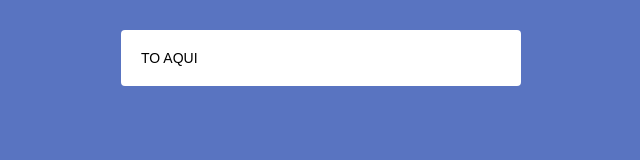
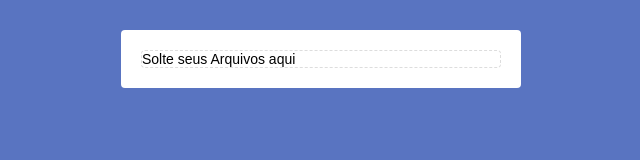
Before and after one commit to vschagas/Upload_Files, a React (Create React App) app in the folder frontend/: page / in a window 1280 px wide. Shown: the top 160 px of the page, without its empty margins (319-959 px from the left). Built offline with nearby package versions, Linux system fonts and the light colour scheme.

Commit message:
feat: add styled props at input components

```diff
--- a/frontend/src/App.js
+++ b/frontend/src/App.js
@@ -1,13 +1,14 @@
 import React, { Component } from 'react'
 import GlobalStyle from './styles/global'
 import { Container, Content } from './styles'
+import Upload from './components/Uploads'
 
 export class App extends Component {
   render() {
     return (
       <Container>
         <Content>
-          TO AQUI
+          <Upload />
         </Content>
         <GlobalStyle />
       </Container>
--- a/frontend/src/components/Uploads/index.js
+++ b/frontend/src/components/Uploads/index.js
@@ -10,10 +10,11 @@ export default class Upload extends Component {
         { ({ getRootProps, getInputProps, isDragActive, isDragReject }) => (
           <DropContainer
           { ...getRootProps() }
-          isDragActive={isDragActive}
-          isDragReject={isDragReject}
+          isDragActive={ isDragActive }
+          isDragReject={ isDragReject }
           >
-            <input { ...getInputProps }/>
+            <input { ...getInputProps() }/>
+            Solte seus Arquivos aqui
           </DropContainer>
         )}
 
--- a/frontend/src/components/Uploads/style.js
+++ /dev/null
@@ -1,3 +0,0 @@
-// import styled from 'styled-components'
-
-// export const DropContainer
--- /dev/null
+++ b/frontend/src/components/Uploads/styles.js
@@ -0,0 +1,24 @@
+import styled, { css } from 'styled-components'
+
+const dradActive = css`
+  border-color: #78e5d5;
+`
+
+const dragReject = css`
+  border-color: #e57878;
+`
+
+export const DropContainer = styled.div.attrs({
+  className: "dropZone"
+})`
+  border: 1px dashed #ddd;
+  border-radius: 4px;
+  cursor: pointer;
+
+  transition: 0.2s ease
+
+  ${ props => props.isDragActive && dradActive };
+  ${ props => props.isDragReject && dragReject };
+`
+
+export const UPloadMessage = styled.p``;
```
